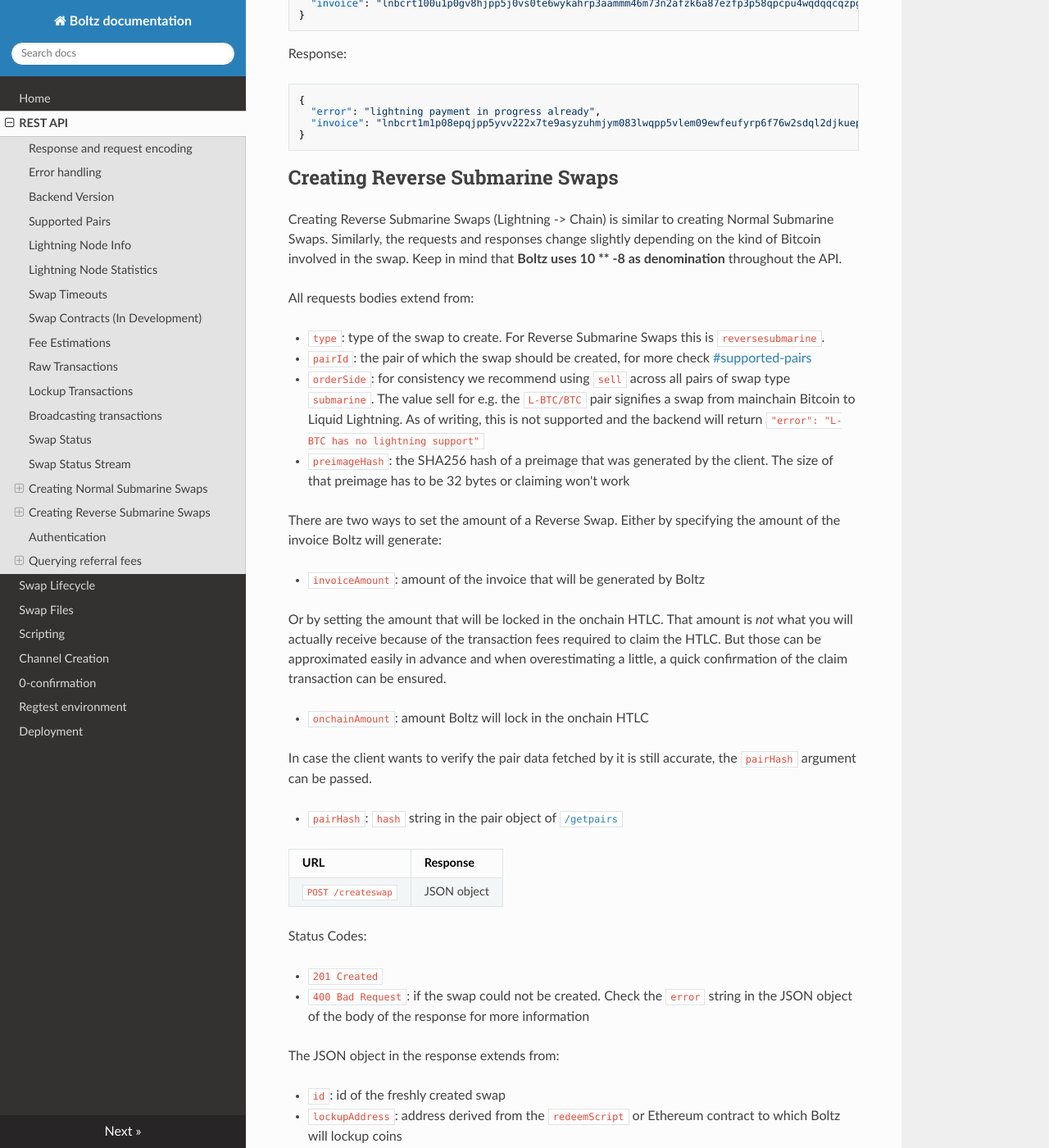
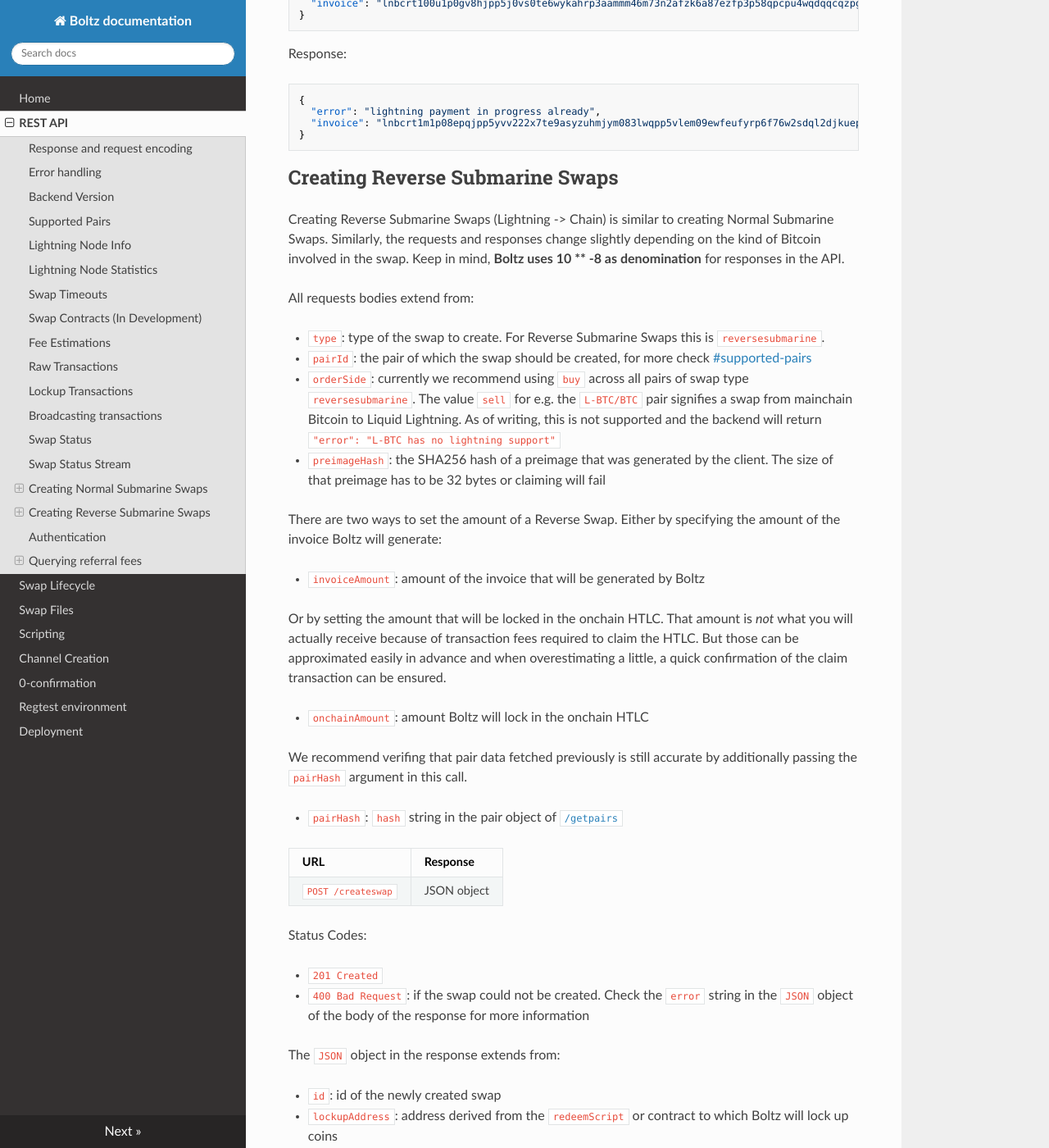
Before and after one commit to BoltzExchange/boltz-backend, an MkDocs documentation site: the page built from docs/api.md, in a window 1280 px wide and 1400 px high, scrolled down 21978 px. Shown: the whole window at 82% size. Built offline with MkDocs 1.6.1, drawn with Linux system fonts in a browser that asks for light colours; nearby versions of some CDN libraries; some of the changed text lies outside the part shown.

Commit message:
GITBOOK-24: change request with no subject merged in GitBook

```diff
--- a/docs/api.md
+++ b/docs/api.md
@@ -967,24 +967,24 @@ Response:
 
 ## Creating Reverse Submarine Swaps
 
-Creating Reverse Submarine Swaps (Lightning -> Chain) is similar to creating Normal Submarine Swaps. Similarly, the requests and responses change slightly depending on the kind of Bitcoin involved in the swap. Keep in mind that **Boltz uses 10 \*\* -8 as denomination** throughout the API.
+Creating Reverse Submarine Swaps (Lightning -> Chain) is similar to creating Normal Submarine Swaps. Similarly, the requests and responses change slightly depending on the kind of Bitcoin involved in the swap. Keep in mind, **Boltz uses 10 \*\* -8 as denomination** for responses in the API.
 
 All requests bodies extend from:
 
 * `type`: type of the swap to create. For Reverse Submarine Swaps this is `reversesubmarine`.
 * `pairId`: the pair of which the swap should be created, for more check [#supported-pairs](api.md#supported-pairs "mention")
-* `orderSide`: for consistency we recommend using `sell` across all pairs of swap type `submarine`. The value sell for e.g. the `L-BTC/BTC` pair signifies a swap from mainchain Bitcoin to Liquid Lightning. As of writing, this is not supported and the backend will return `"error": "L-BTC has no lightning support"`
-* `preimageHash`: the SHA256 hash of a preimage that was generated by the client. The size of that preimage has to be 32 bytes or claiming won't work
+* `orderSide`: currently we recommend using `buy` across all pairs of swap type `reversesubmarine`. The value `sell` for e.g. the `L-BTC/BTC` pair signifies a swap from mainchain Bitcoin to Liquid Lightning. As of writing, this is not supported and the backend will return `"error": "L-BTC has no lightning support"`
+* `preimageHash`: the SHA256 hash of a preimage that was generated by the client. The size of that preimage has to be 32 bytes or claiming will fail
 
 There are two ways to set the amount of a Reverse Swap. Either by specifying the amount of the invoice Boltz will generate:
 
 * `invoiceAmount`: amount of the invoice that will be generated by Boltz
 
-Or by setting the amount that will be locked in the onchain HTLC. That amount is _not_ what you will actually receive because of the transaction fees required to claim the HTLC. But those can be approximated easily in advance and when overestimating a little, a quick confirmation of the claim transaction can be ensured.
+Or by setting the amount that will be locked in the onchain HTLC. That amount is _not_ what you will actually receive because of transaction fees required to claim the HTLC. But those can be approximated easily in advance and when overestimating a little, a quick confirmation of the claim transaction can be ensured.
 
 * `onchainAmount`: amount Boltz will lock in the onchain HTLC
 
-In case the client wants to verify the pair data fetched by it is still accurate, the `pairHash` argument can be passed.
+We recommend verifing that pair data fetched previously is still accurate by additionally passing the `pairHash` argument in this call.
 
 * `pairHash`: `hash` string in the pair object of [`/getpairs`](api.md#getting-pairs)
 
@@ -995,12 +995,12 @@ In case the client wants to verify the pair data fetched by it is still accurate
 Status Codes:
 
 * `201 Created`
-* `400 Bad Request`: if the swap could not be created. Check the `error` string in the JSON object of the body of the response for more information
+* `400 Bad Request`: if the swap could not be created. Check the `error` string in the `JSON` object of the body of the response for more information
 
-The JSON object in the response extends from:
+The `JSON` object in the response extends from:
 
-* `id`: id of the freshly created swap
-* `lockupAddress`: address derived from the `redeemScript` or Ethereum contract to which Boltz will lockup coins
+* `id`: id of the newly created swap
+* `lockupAddress`: address derived from the `redeemScript` or contract to which Boltz will lock up coins
 * `invoice`: hold invoice that needs to be paid before Boltz locks up coins
 * `timeoutBlockHeight`: block height at which the Reverse Swap will be cancelled
 
@@ -1008,17 +1008,17 @@ In case the invoice amount was specified, the amount that will be locked in the
 
 * `onchainAmount`: amount of onchain coins that will be locked by Boltz
 
-The Boltz backend also supports a different Reverse Swap protocol that requires an invoice for the miner fees to be paid before the actual hold `invoice` of the Reverse Swap. If that protocol is enabled, the response object will also contain `minerFeeInvoice`. Once that `minerFeeInvoice` is paid, Boltz will send the event `minerfee.paid` and when the actual hold `invoice` is paid, the onchain coins will be sent.
+Boltz backend also supports a different protocol that requires an invoice for miner fees to be paid before the actual hold `invoice` of the Reverse Submarine Swap. If that protocol is enabled, the response object will also contain a `minerFeeInvoice`. Once the `minerFeeInvoice` is paid, Boltz will send the event `minerfee.paid` and when the actual hold `invoice` is paid, the onchain coins will be sent.
 
 ### UTXO based chains
 
 The request has to contain one additional value:
 
-* `claimPublicKey`: public key of a keypair that will allow the user to claim the locked up coins with the preimage
+* `claimPublicKey`: public key of a keypair that will allow the user to claim the locked up coins with the preimage. This keypair has to be generated and stored by the client integrating Boltz API.
 
 And so has the response:
 
-* `redeemScript`: redeem script from which the lockup address was derived. The redeem script can and should be used to verify that the Boltz instance didn't try to cheat by creating an address without a HTLC
+* `redeemScript`: redeem script from which the lockup address was derived. The redeem script can (and should!) be used to verify that the Boltz instance didn't try to cheat by creating an address without a HTLC
 
 In case the lockup address is for the Liquid network, it will be blinded by a key that is also in the response:
 
```
Also changed, not shown: other parts of docs/api.md (+3 -3 lines).
